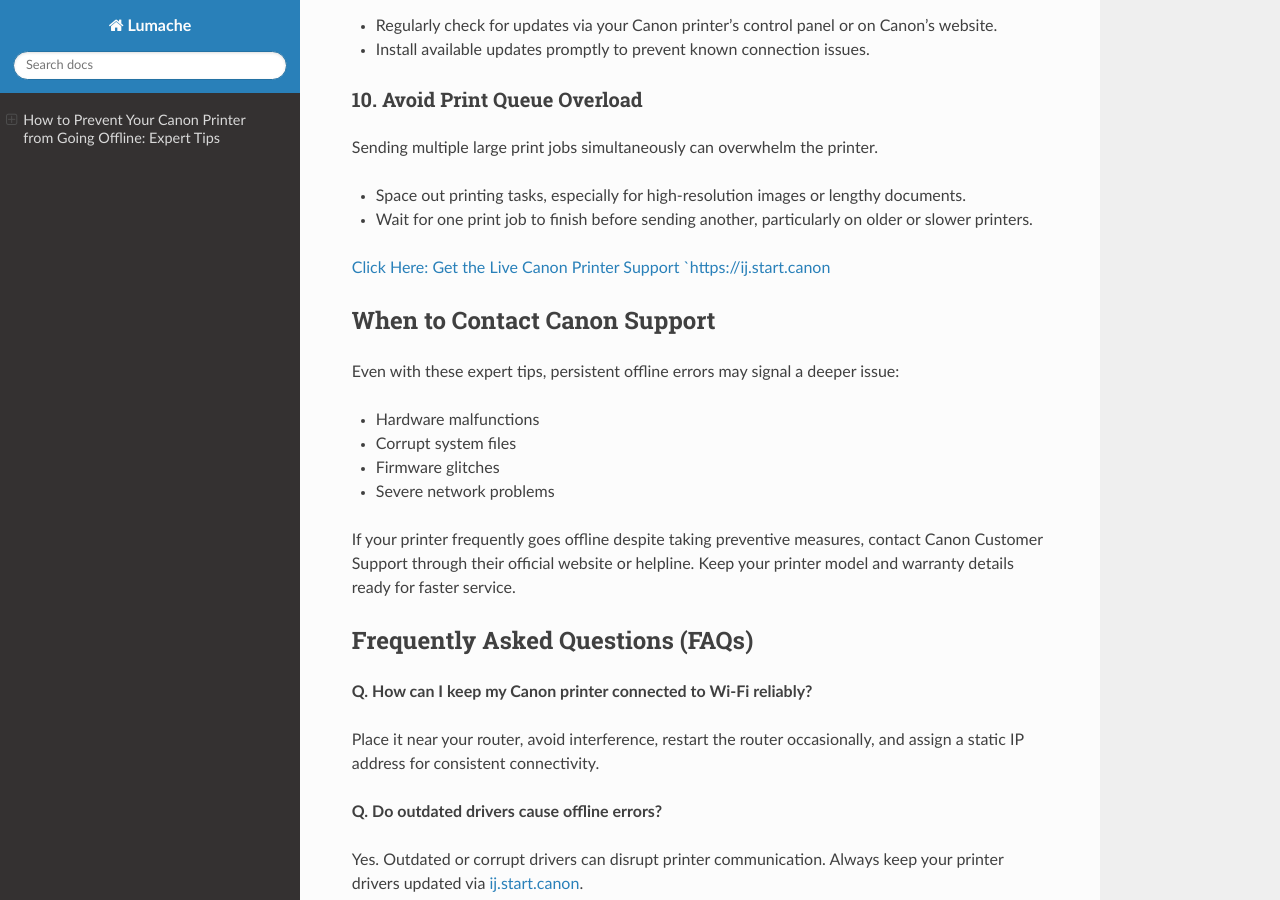
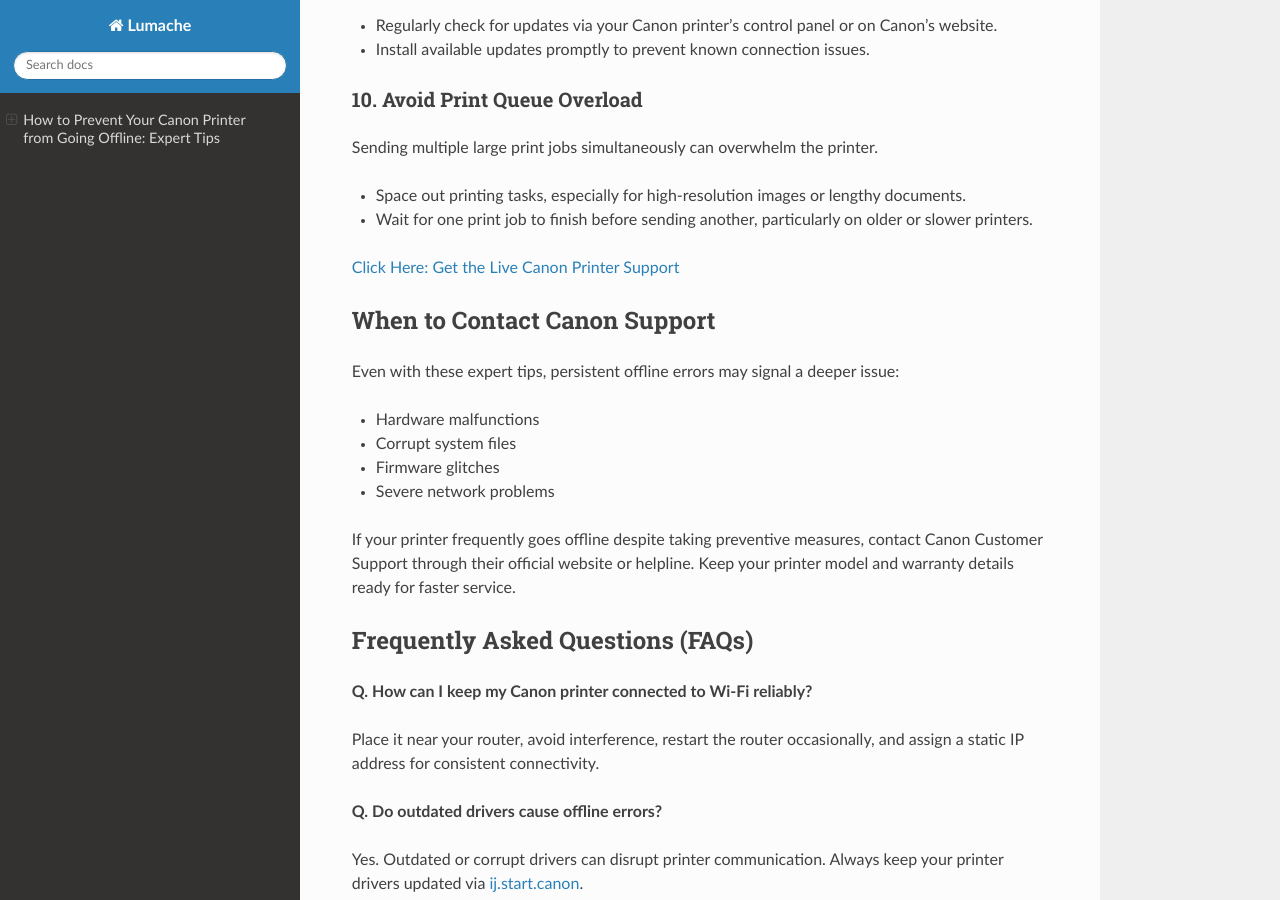
Before and after one commit to trickjack/canonprinteroffline, a Sphinx documentation site: the page built from docs/source/index.rst, in a window 1280 px wide and 900 px high, scrolled down 2841 px. Built offline with Sphinx 7.4.7 and the Read the Docs theme 3.1.0, drawn with Linux system fonts in a browser that asks for light colours; part of the change alters nothing that is shown.

Commit message:
Update index.rst

```diff
--- a/docs/source/index.rst
+++ b/docs/source/index.rst
@@ -120,7 +120,7 @@ Sending multiple large print jobs simultaneously can overwhelm the printer.
 - Space out printing tasks, especially for high-resolution images or lengthy documents.
 - Wait for one print job to finish before sending another, particularly on older or slower printers.
 
-`Click Here: Get the Live Canon Printer Support `https://ij.start.canon <https://jivo.chat/KlZSRejpBm>`_
+`Click Here: Get the Live Canon Printer Support <https://jivo.chat/KlZSRejpBm>`_
 
 When to Contact Canon Support
 -----------------------------
```
